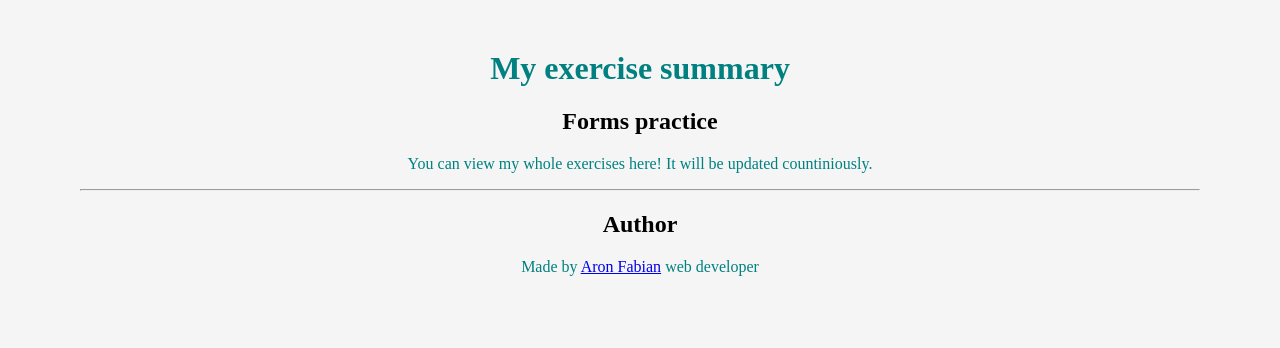
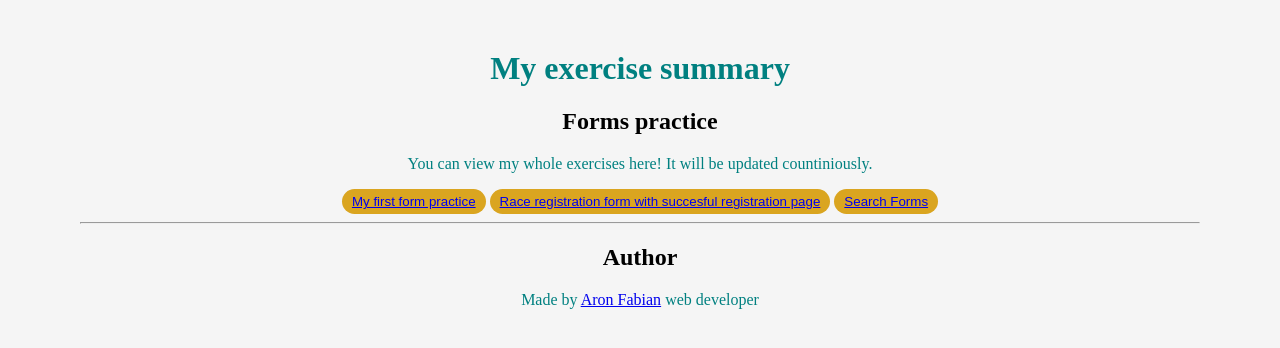
Before and after one commit to AronFabianHu/My-exercise-summary, a plain HTML site: page index.html in a window 1280 px wide. Drawn offline with Linux system fonts and the light colour scheme.

Commit message:
Update index.html

```diff
--- a/index.html
+++ b/index.html
@@ -16,7 +16,8 @@
         <p>
             You can view my whole exercises here! It will be updated countiniously.
         </p>
-        <!-- <nav>
+        <nav>
+
             <div>
                 <button> <a href="/Forms-practice/my-very-first-form-practice.html">My first form practice <i
                             class="arrow right"></i>
@@ -31,7 +32,7 @@
                     <a href="/Forms-practice/Search forms.html">Search Forms</a>
                 </button>
             </div>
-            -->
+
         </nav>
     </header>
 
```
